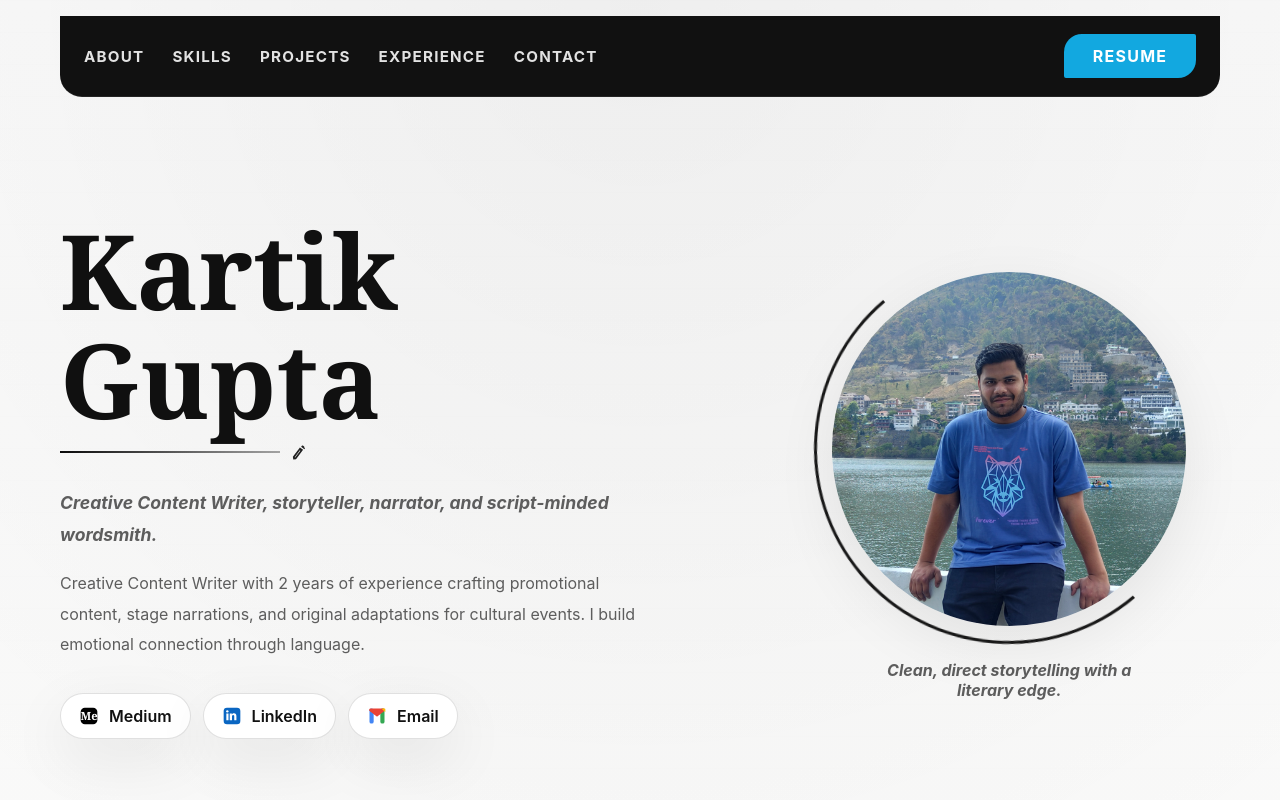
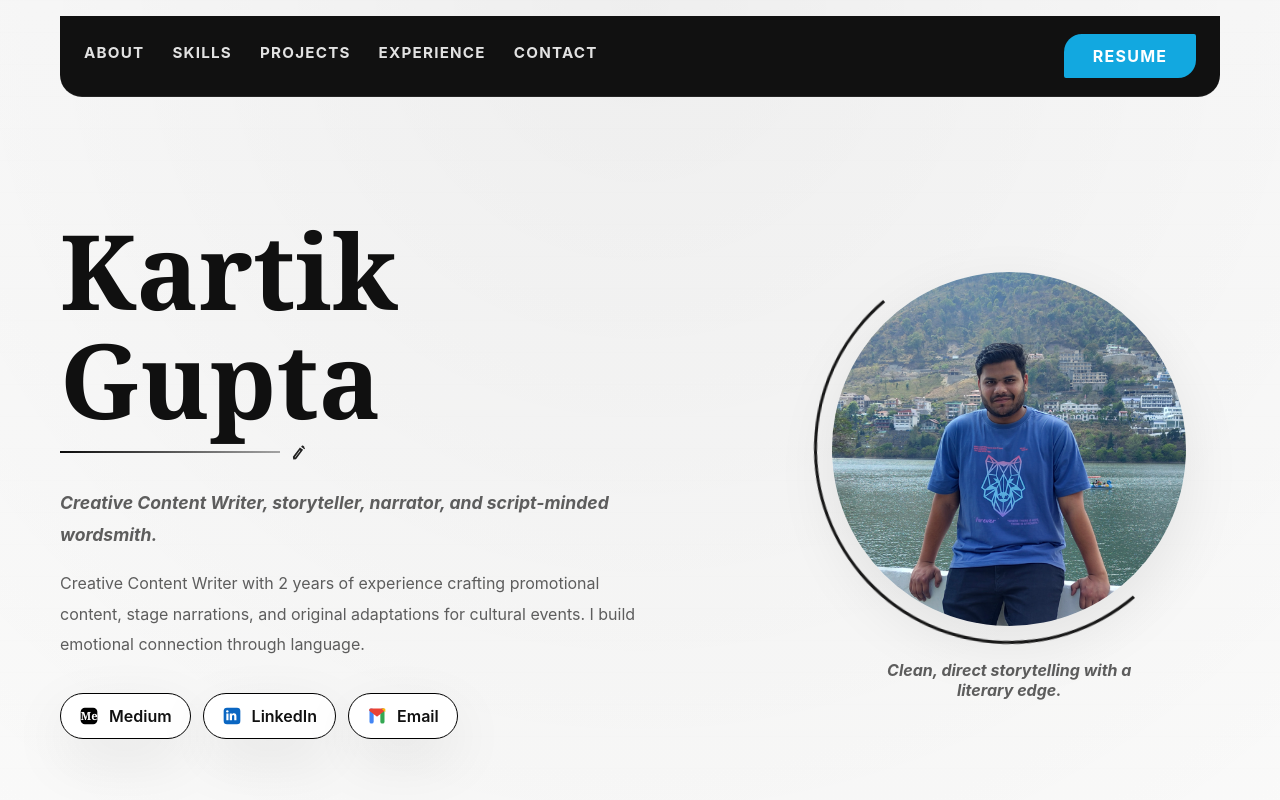
Before and after one commit to Kartikgupta08/Writer-Portfolio, a React (Vite) app: page / in a window 1280 px wide. Shown: the top 800 px of the page. Built offline with nearby package versions, Linux system fonts and the light colour scheme.

Commit message:
Styles implemented to buttons

```diff
--- a/src/App.jsx
+++ b/src/App.jsx
@@ -197,7 +197,6 @@ export default function App() {
             <article className="card project-card">
               <p className="project-type">Blog Collection</p>
               <h3>Blogs on words</h3>
-              <p className="project-meta">2, Shahar, Naam • May 2025 - October 2025</p>
               <p>Collection of around 18 creative blogs on words like Shahar, Naam, Aaj, along with short stories titled Aap and Weird.</p>
               <p>Also includes creative blogs on numbers like 2 and emotions like realization.</p>
               <a href={blogLink} target="_blank" rel="noreferrer">Read on Medium</a>
@@ -206,7 +205,6 @@ export default function App() {
             <article className="card project-card">
               <p className="project-type">Poetry Compilation</p>
               <h3>Mere pyaar ke hamare 21 din</h3>
-              <p className="project-meta">July 2025 - September 2025</p>
               <p>A 21-poem collection capturing day-to-day life, new beginnings, attraction, and evolving feelings between two people.</p>
               <p>Built as a storytelling sequence through poems from day 1 to day 21.</p>
               <a href={poetryLink} target="_blank" rel="noreferrer">Read on Medium</a>
@@ -215,7 +213,6 @@ export default function App() {
             <article className="card project-card">
               <p className="project-type">Novel</p>
               <h3>Changing the metro</h3>
-              <p className="project-meta">January 2025 - July 2025</p>
               <p>A relatable 130-page novel blending love, humor, heartbreak, corporate life, middle-class lifestyle, and metro-city speed.</p>
               <p>Built around friendship, emotion, and a fast-moving urban backdrop.</p>
               <a href={novelLink} target="_blank" rel="noreferrer">Read on Medium</a>
--- a/src/styles.css
+++ b/src/styles.css
@@ -64,11 +64,31 @@ a { color: inherit; }
 }
 
 .topnav a {
+  position: relative;
+  padding-bottom: 8px;
   color: rgba(255, 255, 255, 0.88);
   text-decoration: none;
   font-size: 0.95rem;
   font-weight: 700;
   letter-spacing: 0.08em;
+}
+
+.topnav a::after {
+  content: "";
+  position: absolute;
+  left: 0;
+  bottom: 0;
+  width: 100%;
+  height: 2px;
+  background: #12a8e0;
+  transform: scaleX(0);
+  transform-origin: left;
+  transition: transform 180ms ease;
+}
+
+.topnav a:hover::after,
+.topnav a:focus-visible::after {
+  transform: scaleX(1);
 }
 
 .resume-button {
@@ -160,7 +180,7 @@ h3 { font-size: 1.5rem; }
   gap: 10px;
   text-decoration: none;
   border-radius: 999px;
-  border: 1px solid var(--line);
+  border: 1px solid #000;
   transition: transform 160ms ease, background 160ms ease, border-color 160ms ease;
 }
 
@@ -171,7 +191,7 @@ h3 { font-size: 1.5rem; }
 }
 
 .button-dark { background: #111; color: #fff; border-color: #111; }
-.button-light { background: #fff; color: #111; }
+.button-light { background: #fff; color: #111; border-color: #000; }
 .button:hover, .contact-links a:hover, .project-card a:hover { transform: translateY(-2px); }
 
 .icon { width: 20px; height: 20px; display: inline-flex; }
```
